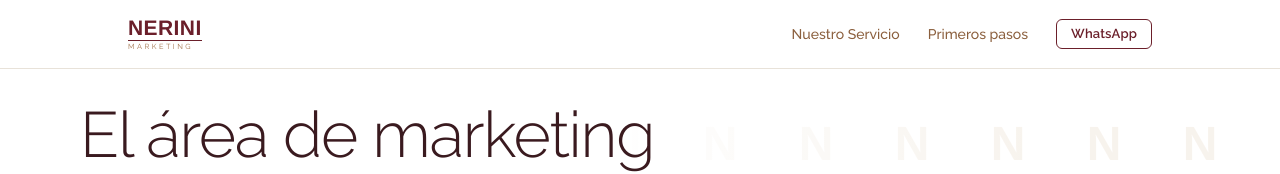
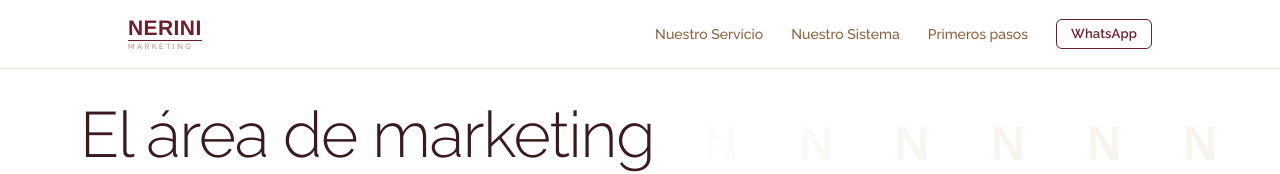
Before and after one commit to nerini-mkt/nerini-web, a React (Vite) app: page / in a window 1280 px wide. Shown: the top 174 px of the page. Built offline with nearby package versions, Linux system fonts and the light colour scheme.

Commit message:
Add files via upload

```diff
--- a/App.jsx
+++ b/App.jsx
@@ -477,14 +477,16 @@ export default function NeriniWeb() {
   return (
     <div style={{ fontFamily: SANS, color: C.negro, background: "#fff", overflowX: "hidden", textWrap: "pretty" }}>
       {/* NAV */}
+      <style>{`@media (max-width: 760px){ .nerini-nav-links > a { display: none; } }`}</style>
       <nav style={{ position: "fixed", top: 0, left: 0, right: 0, zIndex: 100, background: "#fff", borderBottom: `1px solid ${C.grisBorde}` }}>
         <div style={{ maxWidth: MAX, margin: "0 auto", padding: `0 ${PAD_X}`, minHeight: 68, display: "flex", alignItems: "center", justifyContent: "space-between", gap: 24 }}>
           <a href="#top" style={{ display: "inline-flex", textDecoration: "none", color: "inherit" }}>
             <Logo size={21} />
           </a>
-          <div style={{ display: "flex", alignItems: "center", gap: "clamp(14px, 2.6vw, 28px)", flexWrap: "wrap" }}>
-            <a href="#contratas" style={{ fontSize: 14, fontWeight: 500, color: C.cueroTexto, textDecoration: "none" }}>Nuestro Servicio</a>
-            <a href="#empezamos" style={{ fontSize: 14, fontWeight: 500, color: C.cueroTexto, textDecoration: "none" }}>Primeros pasos</a>
+          <div className="nerini-nav-links" style={{ display: "flex", alignItems: "center", gap: "clamp(14px, 2.6vw, 28px)" }}>
+            <a href="#contratas" style={{ fontSize: 14, fontWeight: 500, color: C.cueroTexto, textDecoration: "none", whiteSpace: "nowrap" }}>Nuestro Servicio</a>
+            <a href="#sistema" style={{ fontSize: 14, fontWeight: 500, color: C.cueroTexto, textDecoration: "none", whiteSpace: "nowrap" }}>Nuestro Sistema</a>
+            <a href="#empezamos" style={{ fontSize: 14, fontWeight: 500, color: C.cueroTexto, textDecoration: "none", whiteSpace: "nowrap" }}>Primeros pasos</a>
             <BtnWA variant="secondary" size="sm">WhatsApp</BtnWA>
           </div>
         </div>
```
